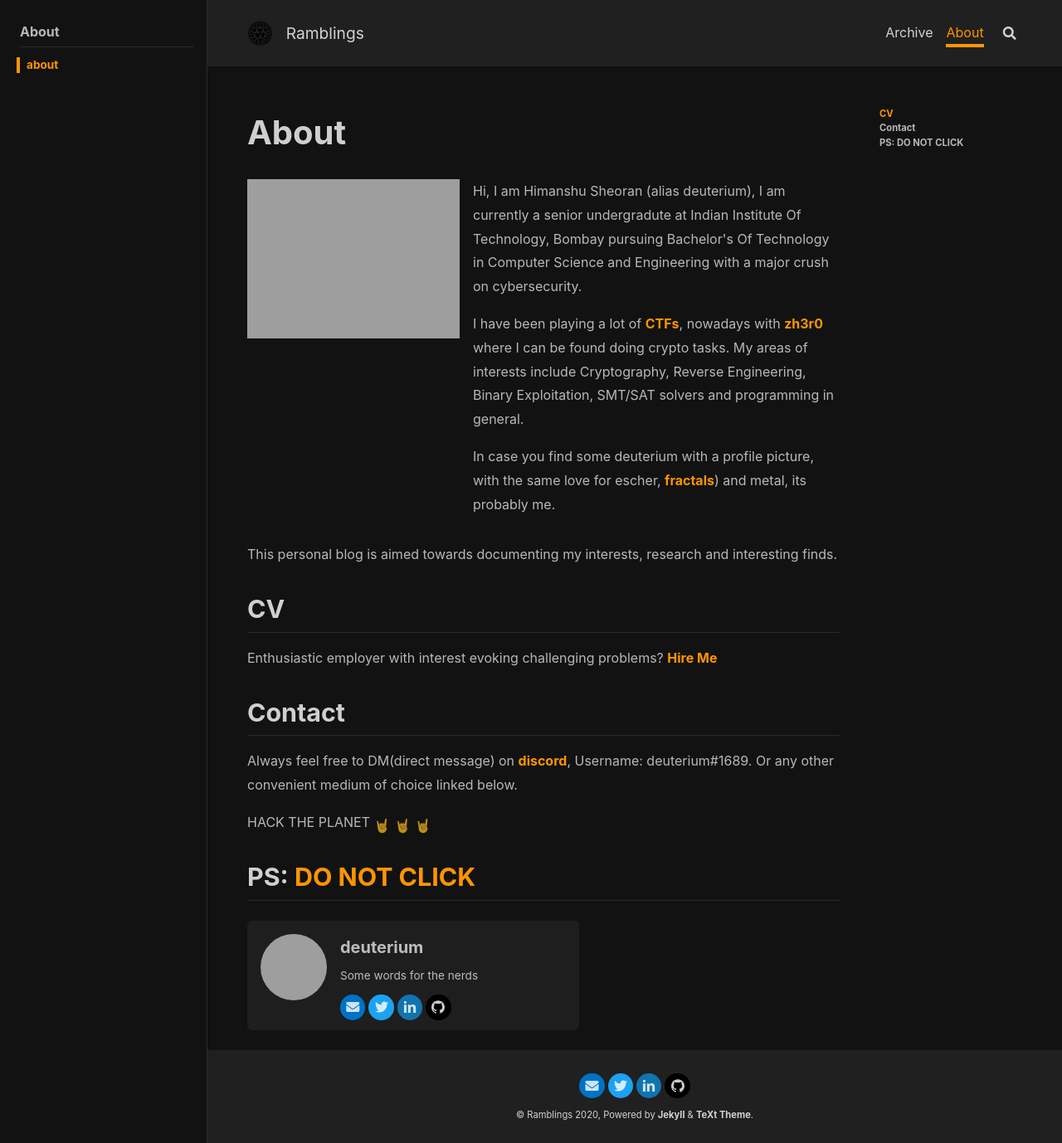
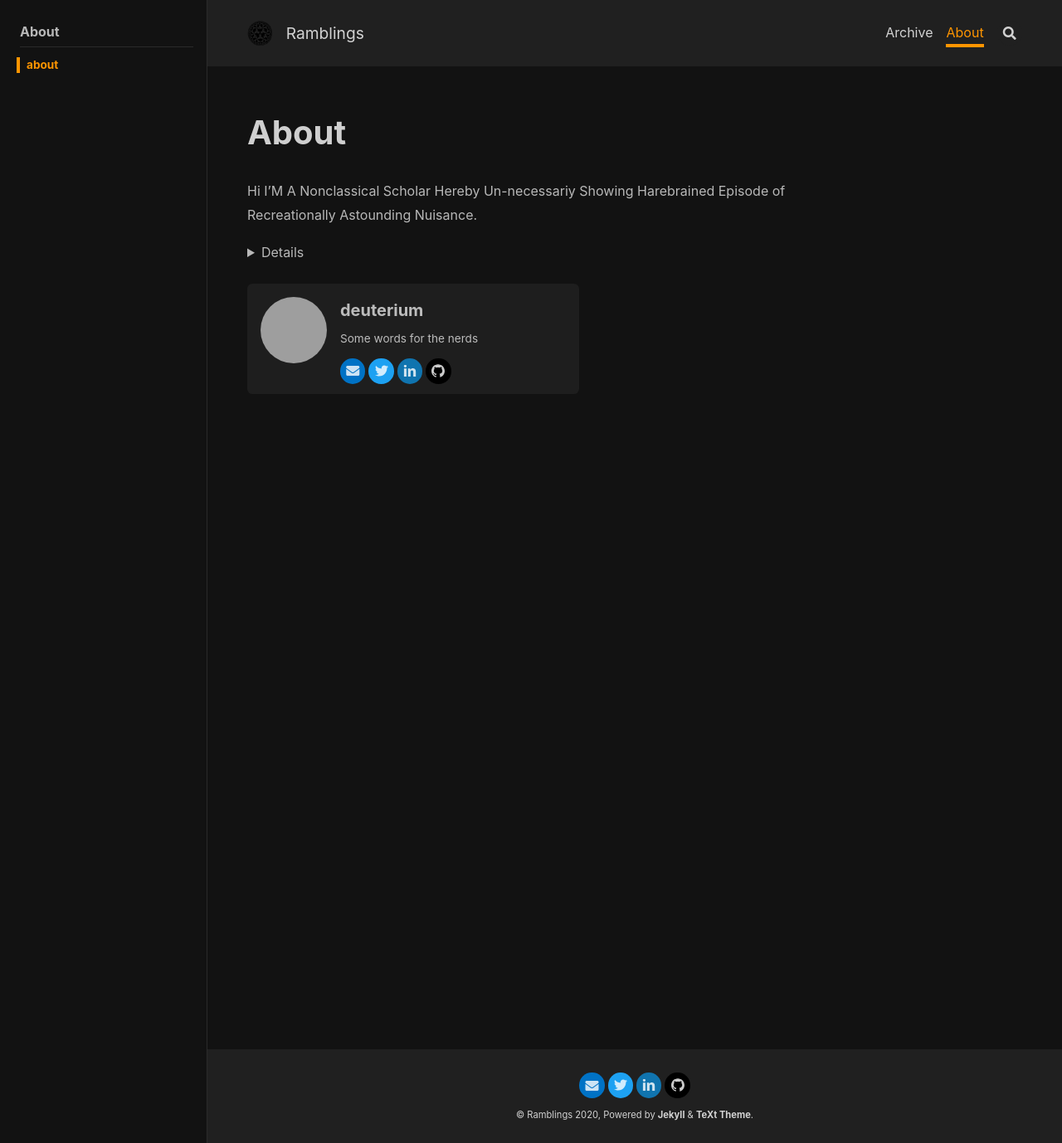
Before and after one commit to deut-erium/ramblings, a Jekyll site: the page built from about.md, in a window 1280 px wide. Shown: the whole page at 83% size. Built offline with Jekyll 4.4.1, drawn with Linux system fonts in a browser that asks for light colours; nearby versions of some CDN libraries; emoji names are drawn with the system emoji font; comment, search, counter and statistics services are not loaded.

Commit message:
Update about.md

```diff
--- a/about.md
+++ b/about.md
@@ -30,36 +30,11 @@
   toc: true
 sidebar:
   nav: aboutnav
+key: "ABOUTPAGE11"
 ---
 
-<div class="item">
-  <div class="item__image">
-    <img class="image image--lg" src="https://deut-erium.github.io/Circle-limit-IV.jpg"/>
-  </div>
-  <div class="item__content">
-    <p>
-      Hi, I am Himanshu Sheoran (alias deuterium), I am currently a senior undergradute at Indian Institute Of Technology, Bombay pursuing
-      Bachelor's Of Technology in Computer Science and Engineering with a major crush on cybersecurity.
-    </p>
-    <p>
-      I have been playing a lot of <a href="https://deut-erium.github.io/ctf-tutorials/2021/04/04/What-Are-CTFs.html">CTFs</a>, nowadays with <a href="https://ctftime.org/team/116018">zh3r0</a>
-      where I can be found doing crypto tasks. My areas of interests include Cryptography, Reverse Engineering, Binary Exploitation, SMT/SAT solvers and programming in general.
-    </p>
-    <p>
-        In case you find some deuterium with a profile picture, with the same love for escher, <a href="https://deut-erium.github.io/pyfractal/">fractals</a>) and metal, its probably me.
-    </p>
-  </div>
-</div>
+Hi I'M A Nonclassical Scholar Hereby Un-necessariy Showing Harebrained Episode of Recreationally Astounding Nuisance.
 
-This personal blog is aimed towards documenting my interests, research and interesting finds.
-
-## CV
-Enthusiastic employer with interest evoking challenging problems? [Hire Me]()
-
-## Contact
-Always feel free to DM(direct message) on [discord](https://discord.com/new), Username: deuterium#1689.
-Or any other convenient medium of choice linked below.
-
-HACK THE PLANET :metal: :metal: :metal:
-
-## PS: [DO NOT CLICK](https://www.youtube.com/watch?v=dQw4w9WgXcQ)
+<details>
+  Testing how it looks
+</details>
```
